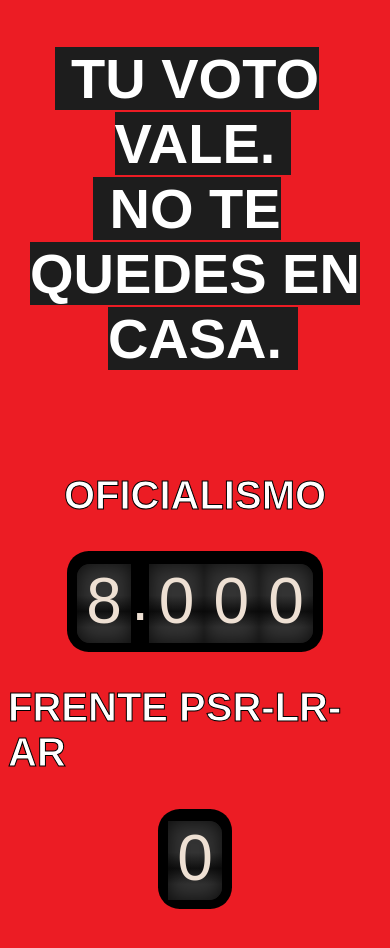
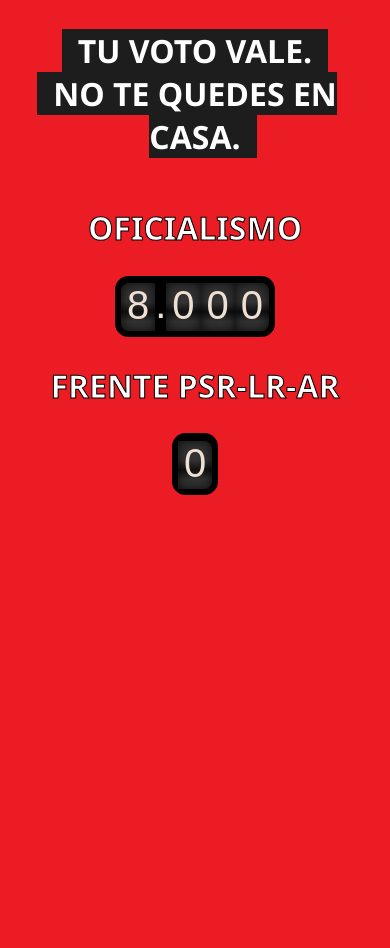
Before and after one commit to LautaroRiveiro/contador-cai-front, a plain HTML site: page index.html in a window 390 px wide. After the commit the page ends 844 px from the top, so only its background shows below. Drawn offline with Linux system fonts and the light colour scheme; no server answers.

Commit message:
responsive

```diff
--- a/index.html
+++ b/index.html
@@ -5,6 +5,7 @@
     <meta name="viewport" content="width=device-width, initial-scale=1.0">
     <link rel="stylesheet" href="odometer-theme-car.css">
     <link rel="stylesheet" href="styles.css?v=2">
+    <link rel="icon" type="image/png" href="favicon.png">
     <title>Elecciones Independiente 2021</title>
 </head>
 <body>
@@ -30,7 +31,7 @@
     <script src="odometer.min.js"></script>
     <script>
 
-        // Iniciar
+        // Iniciar contadores
         var valor = 0;
         if (localStorage.getItem("contador") !== null) {
             valor = localStorage.getItem("contador");
@@ -57,11 +58,12 @@
             theme: 'car'
         });
 
-        function traer() {
+        // Recuperar valores
+        function recuperarValor() {
             fetch("https://api.keyvalue.xyz/77bfdd39/valor")
             .then(res => res.text())
             .then((data) => {
-                console.log(data);
+                // console.log(data);
                 if(localStorage.getItem("contador") != data){
                     localStorage.setItem("contador", data);
                     od2.update(data);
@@ -69,11 +71,27 @@
             });
         }
 
-        // Recuperar
-        traer();
-        setInterval(function(){
-            traer();
-        }, 5000);
+        const crearInterval = () => {
+            return setInterval(function(){
+                recuperarValor();
+            }, 5000);
+        }
+
+        const onVisibilityChange = () => {
+            if (document.visibilityState === 'hidden') {
+                // console.log('> The window is hidden.');
+                clearInterval(interval);
+                interval = null;
+            } else {
+                // console.log('> The window is visible.');
+                recuperarValor();
+                interval = crearInterval();
+            }
+        };
+
+        recuperarValor();
+        var interval = crearInterval();
+        document.addEventListener('visibilitychange', onVisibilityChange, false);
     </script>
 </body>
 </html>
--- a/styles.css
+++ b/styles.css
@@ -4,7 +4,7 @@ body {
     flex-direction: column;
     align-items: stretch;
     flex-direction: column;
-    font-family: fantasy;
+    font-family: 'Segoe UI', Tahoma, Geneva, Verdana, sans-serif;
 }
 
 h2 {
@@ -20,6 +20,7 @@ h2 {
 .encabezado h1 {
     font-size: 3.5em;
     text-align: center;
+    padding: 0rem 1rem;
 }
 
 .encabezado span {
@@ -49,3 +50,23 @@ h2 {
 .odometer {
     font-size: 4em;
 }
+
+
+@media screen and (max-width: 720px) {
+    h2 {
+        font-size: 2em;
+    }
+
+    .encabezado {
+        margin-bottom: 0em;
+    }
+
+    .encabezado h1 {
+        font-size: 2em;
+        padding: 0rem 1rem;
+    }
+
+    .odometer {
+        font-size: 2.5em;
+    }
+}
```
Also changed, not shown: favicon.png (added).
